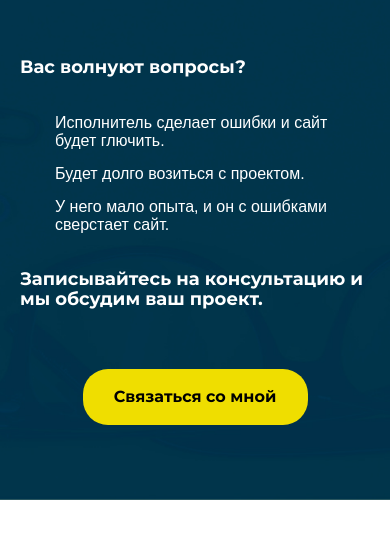
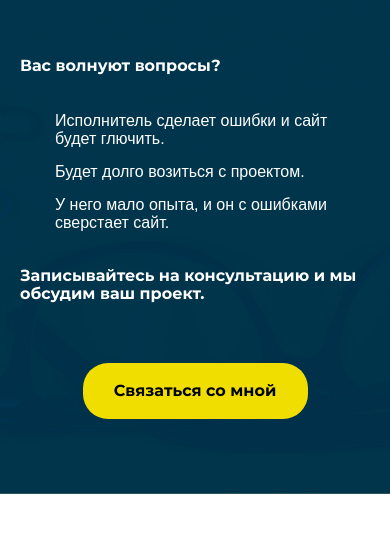
Before and after one commit to Kotwade/bolshoiteatr, a website: page source/index.html in a window 390 px wide. Shown: the part 285-844 px from the top of the page. Drawn offline with nearby package versions, Linux system fonts and the light colour scheme; files that its build step writes are made by us from their sources; a web font is replaced by a local one.

Commit message:
Исправления 12

```diff
--- a/source/sass/blocks/header.scss
+++ b/source/sass/blocks/header.scss
@@ -171,8 +171,8 @@
 
   @media (max-width: 390px) {
     margin-bottom: 60px;
-    font-size: 18px;
-    line-height: 20px;
+    font-size: 16px;
+    line-height: 18px;
   }
 }
 
@@ -185,8 +185,8 @@
   margin-top: 60px;
 
   @media (max-width: 390px) {
-    font-size: 18px;
-    line-height: 20px;
+    font-size: 16px;
+    line-height: 18px;
   }
 }
 
```
Also changed, not shown: build/css/style.min.css, 1 other file.
